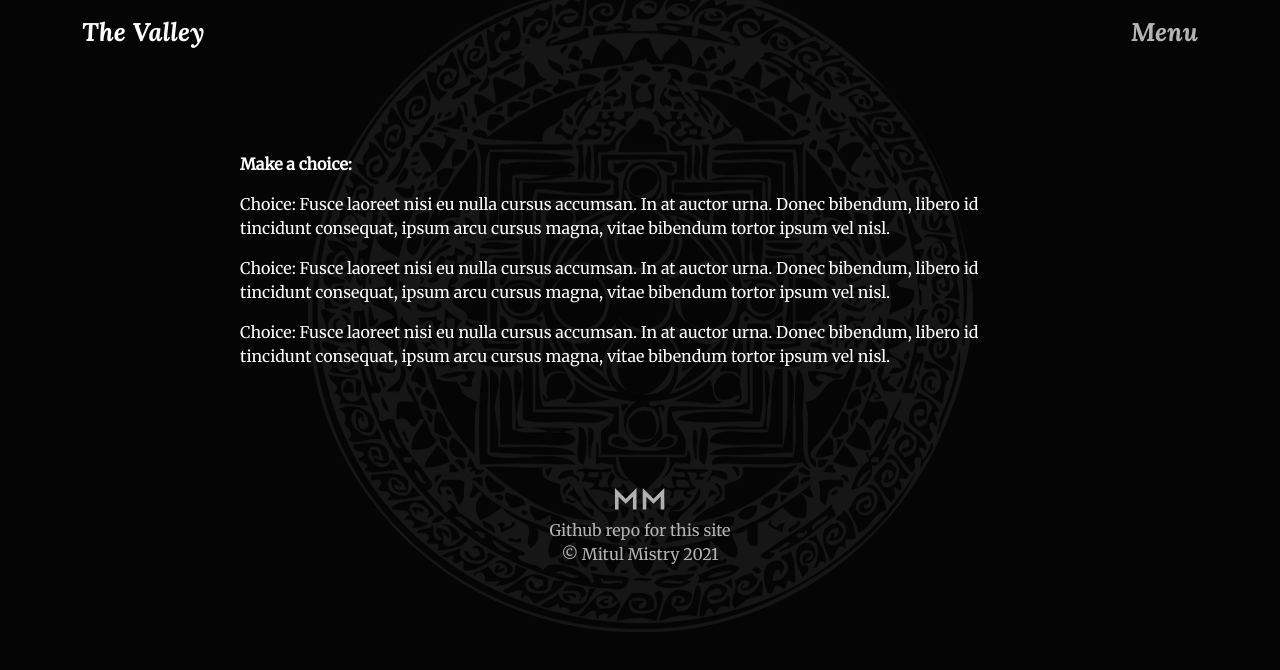
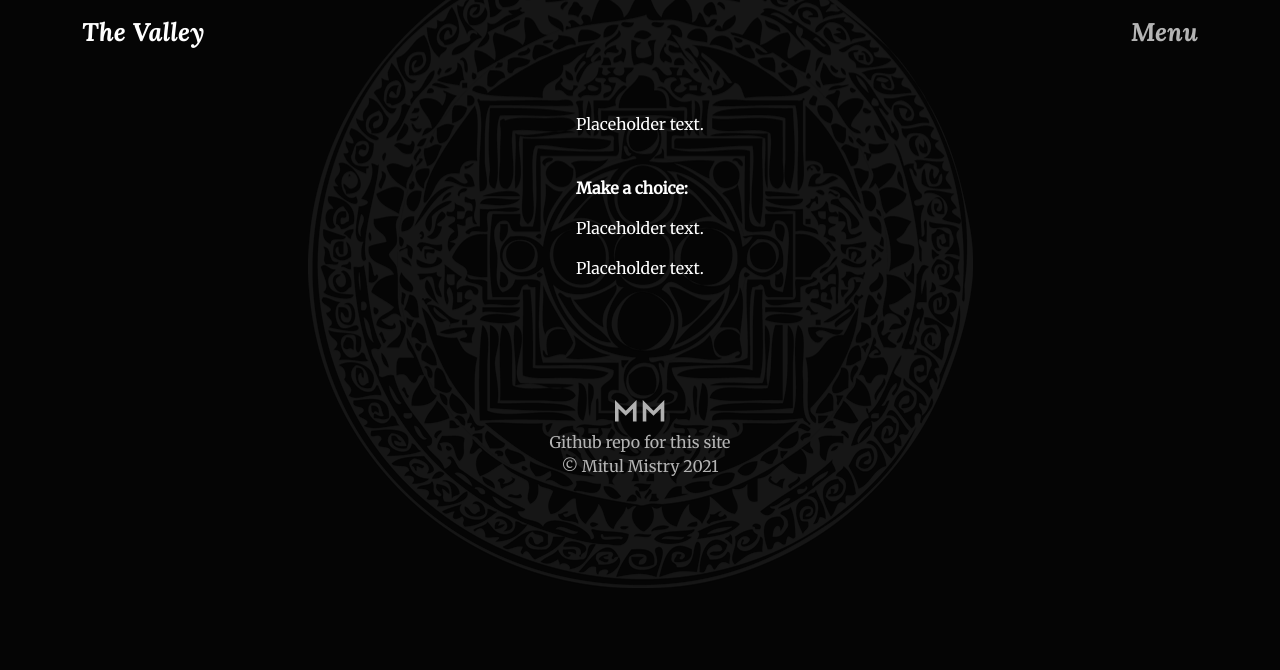
Before and after one commit to MitulMistry/the-valley-react, a React (Create React App) app: page /game in a window 1280 px wide. Shown: the top 670 px of the page. Built offline with nearby package versions, Linux system fonts and the light colour scheme.

Commit message:
Enable game text and choices to be displayed from Redux store

```diff
--- a/src/components/GamePage/GameChoiceItem.jsx
+++ b/src/components/GamePage/GameChoiceItem.jsx
@@ -2,9 +2,11 @@ import React from 'react';
 
 export class GameChoiceItem extends React.Component {
   render() {
+    const { choice } = this.props;
+
     return (
       <p className="game-choice-item">
-        Choice: Fusce laoreet nisi eu nulla cursus accumsan. In at auctor urna. Donec bibendum, libero id tincidunt consequat, ipsum arcu cursus magna, vitae bibendum tortor ipsum vel nisl.
+        {choice.text}
       </p>
     );
   }
--- a/src/components/GamePage/GameChoicesList.jsx
+++ b/src/components/GamePage/GameChoicesList.jsx
@@ -4,12 +4,19 @@ import { GameChoiceItem } from './GameChoiceItem';
 
 export class GameChoicesList extends React.Component {
   render() {
+    const { choices } = this.props;
+    const gameChoiceItems = choices.map((choice, i) => (
+        <GameChoiceItem
+          key={i}
+          choice={choice}
+        />
+      )
+    );
+
     return (
       <div className="game-choices-list">
         <p className="game-choices-info">Make a choice:</p>
-        <GameChoiceItem />
-        <GameChoiceItem />
-        <GameChoiceItem />
+        {gameChoiceItems}
       </div>
     );
   }
--- a/src/components/GamePage/GamePage.jsx
+++ b/src/components/GamePage/GamePage.jsx
@@ -13,8 +13,8 @@ export class GamePage extends React.Component {
         <GameNavBar />
         <div className="d-flex justify-content-center">
           <div className="game-text-container">
-            <GameText />
-            <GameChoicesList />
+            <GameText text={text} />
+            <GameChoicesList choices={choices} />
           </div>
         </div>
       </div>
--- a/src/components/GamePage/GamePageContainer.js
+++ b/src/components/GamePage/GamePageContainer.js
@@ -4,8 +4,8 @@ import { GamePage } from './GamePage';
 // Actions
 
 const mapStateToProps = state => ({
-  text: state.text,
-  choices: state.choices
+  text: state.text.text,
+  choices: state.text.choices
 });
 
 // const mapDispatchToProps = dispatch => ({
--- a/src/components/GamePage/GameText.jsx
+++ b/src/components/GamePage/GameText.jsx
@@ -3,6 +3,7 @@ import React from 'react';
 export class GameText extends React.Component {
   render() {
     const { text } = this.props;
+
     return (
       <div className="game-text">
         <p>{text}</p>
```
